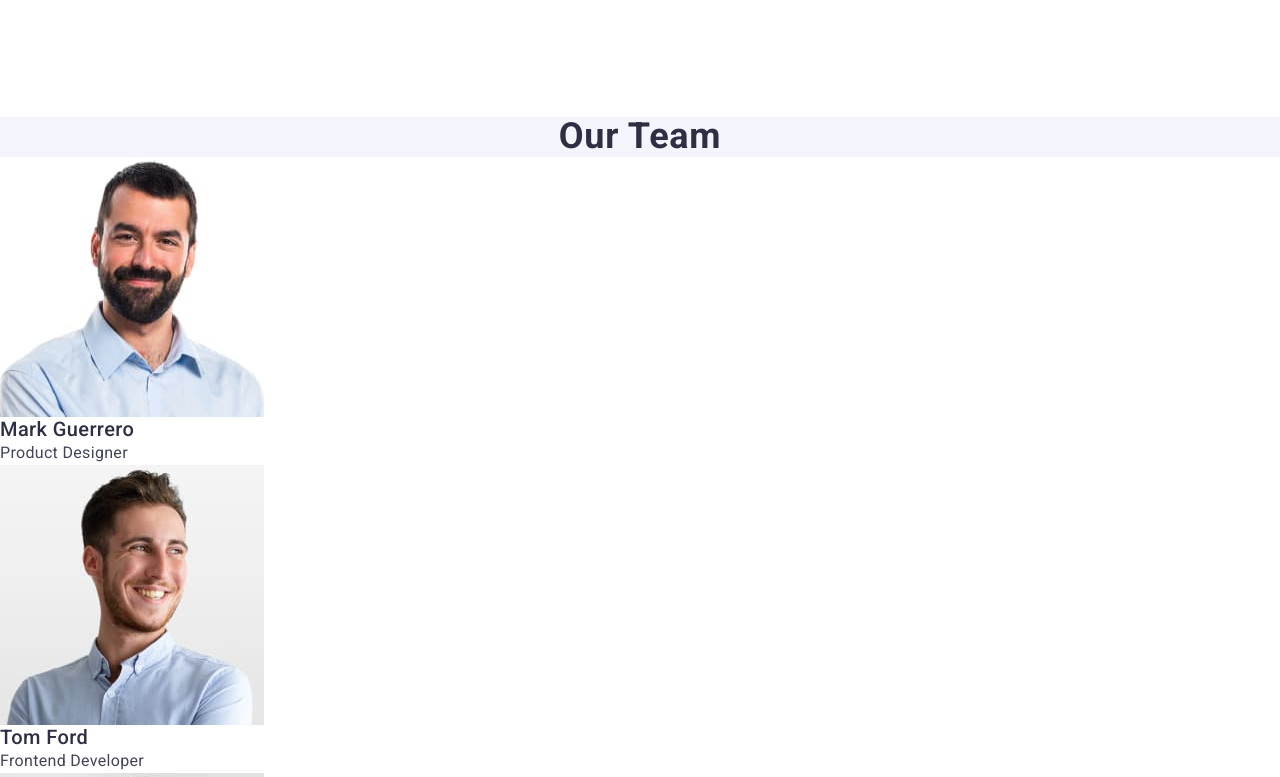
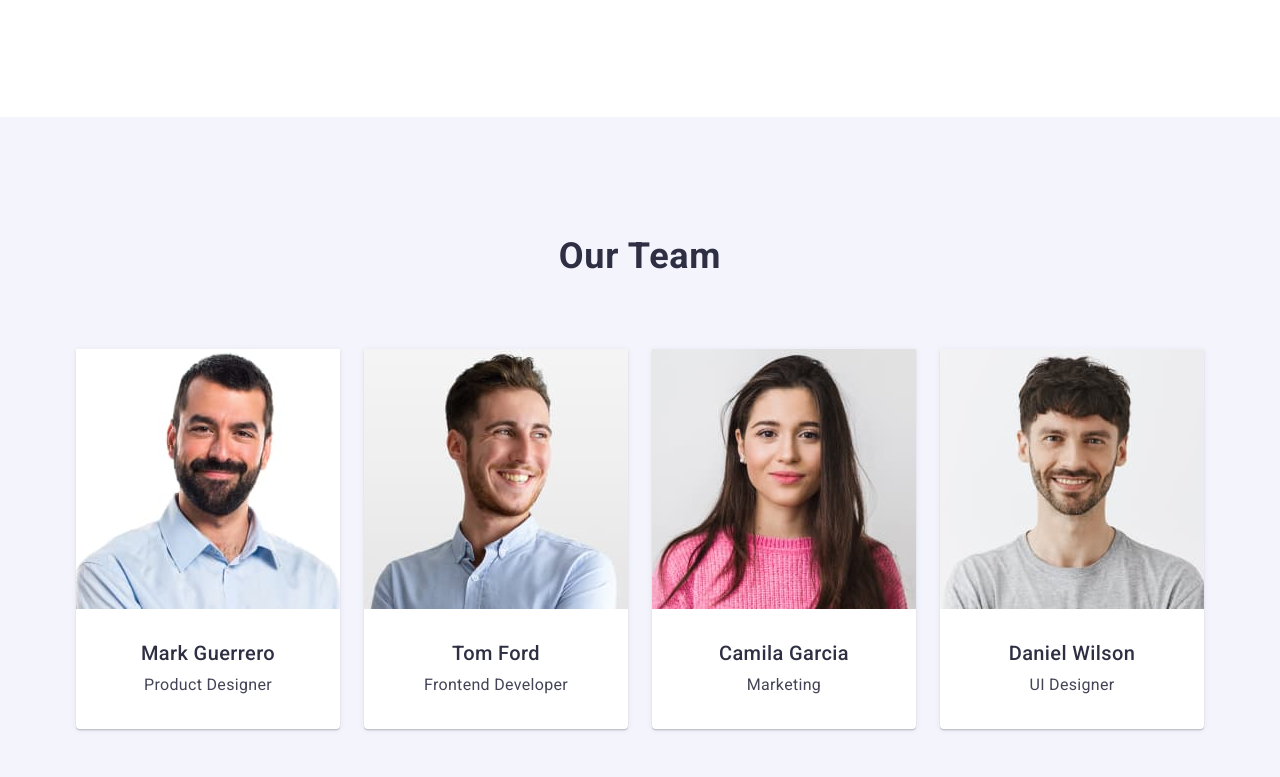
Before and after one commit to MarianaZamorii/goit-markup-hw-03, a plain HTML site: page index.html in a window 1280 px wide. Shown: the part 924-1701 px from the top of the page. Drawn offline with nearby package versions, Linux system fonts and the light colour scheme.

Commit message:
our-team

```diff
--- a/css/styles.css
+++ b/css/styles.css
@@ -231,10 +231,7 @@ button {
 /*Our team section*/
 .our-team-section {
   background-color: var(--cloud);
-}
-
-.our-bg {
-  background-color: var(--white);
+  padding: 120px 0;
 }
 
 .our-team-title {
@@ -244,6 +241,28 @@ button {
   line-height: 1.11;
   letter-spacing: 0.02em;
   text-transform: capitalize;
+  margin-bottom: 72px;
+}
+
+.our-team-list {
+  display: flex;
+  gap: 24px;
+  border-radius: 0px 0px 4px 4px;
+}
+
+.our-team-list-item {
+  background-color: var(--white);
+  width: calc((100% - 72px) / 4);
+  border-radius: 0px 0px 4px 4px;
+  background: var(--WHITE, #fff);
+  box-shadow: 0px 2px 1px 0px rgba(46, 47, 66, 0.08),
+    0px 1px 1px 0px rgba(46, 47, 66, 0.16),
+    0px 1px 6px 0px rgba(46, 47, 66, 0.08);
+}
+
+.our-team-item-description {
+  text-align: center;
+  margin-bottom: 32px;
 }
 
 .our-team-staff {
@@ -252,6 +271,9 @@ button {
   font-weight: 500;
   line-height: 1.2;
   letter-spacing: 0.02em;
+  text-align: center;
+  margin-top: 32px;
+  margin-bottom: 8px;
 }
 
 /*END Our team section*/
--- a/index.html
+++ b/index.html
@@ -102,9 +102,10 @@
 
       <!--Our Team section-->
       <section class="our-team-section">
+        <div class="container">
           <h2 class="our-team-title">Our Team</h2>
-        <ul>
-          <li class="our-bg">
+          <ul class="our-team-list">
+            <li class="our-team-list-item">
               <img
                 src="./images/photo-1.jpg"
                 alt="photo-1"
@@ -112,9 +113,11 @@
                 height="260"
               />
               <h3 class="our-team-staff">Mark Guerrero</h3>
-            <p class="paragraph-text">Product Designer</p>
+              <p class="paragraph-text our-team-item-description">
+                Product Designer
+              </p>
             </li>
-          <li class="our-bg">
+            <li class="our-team-list-item">
               <img
                 src="./images/photo-2.jpg"
                 alt="photo-2"
@@ -122,9 +125,11 @@
                 height="260"
               />
               <h3 class="our-team-staff">Tom Ford</h3>
-            <p class="paragraph-text">Frontend Developer</p>
+              <p class="paragraph-text our-team-item-description">
+                Frontend Developer
+              </p>
             </li>
-          <li class="our-bg">
+            <li class="our-team-list-item">
               <img
                 src="./images/photo-3.jpg"
                 alt="photo-3"
@@ -132,9 +137,9 @@
                 height="260"
               />
               <h3 class="our-team-staff">Camila Garcia</h3>
-            <p class="paragraph-text">Marketing</p>
+              <p class="paragraph-text our-team-item-description">Marketing</p>
             </li>
-          <li class="our-bg">
+            <li class="our-team-list-item">
               <img
                 src="./images/photo-4.jpg"
                 alt="photo-4"
@@ -142,9 +147,12 @@
                 height="260"
               />
               <h3 class="our-team-staff">Daniel Wilson</h3>
-            <p class="paragraph-text">UI Designer</p>
+              <p class="paragraph-text our-team-item-description">
+                UI Designer
+              </p>
             </li>
           </ul>
+        </div>
       </section>
       <!--End Our Team section-->
 
```
Lines whose indentation alone changed are shown as unchanged.
